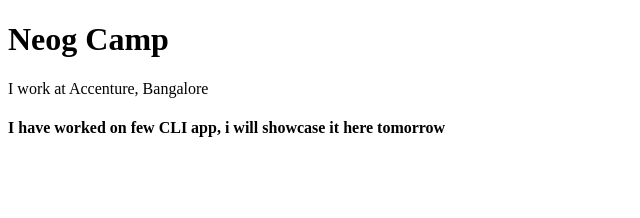
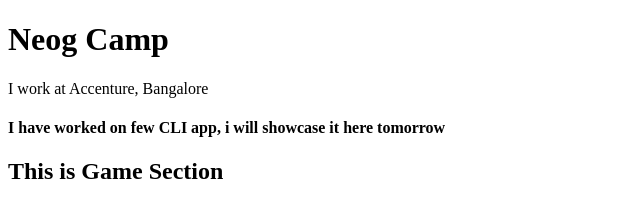
Before and after one commit to RakeshRanjanUIDeveloper/rakeshranjan-demo, a plain HTML site: page index.html in a window 1280 px wide. Shown: the whole page, without its empty margins (0-640 px from the left). Drawn offline with Linux system fonts and the light colour scheme.

Commit message:
update: Game section

```diff
--- a/index.html
+++ b/index.html
@@ -12,6 +12,9 @@
     <h1>Neog Camp</h1>
     <p>I work at Accenture, Bangalore</p>
     <h4>I have worked on few CLI app, i will showcase it here tomorrow</h4>
+    <div class="game">
+        <h2>This is Game Section</h2>
+    </div>
 </body>
 
 </html>
```
